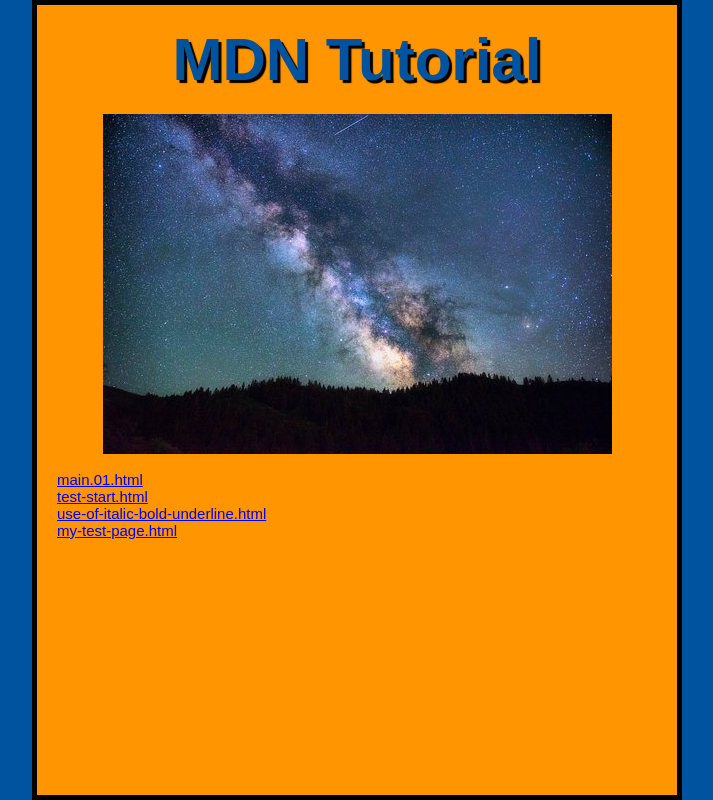
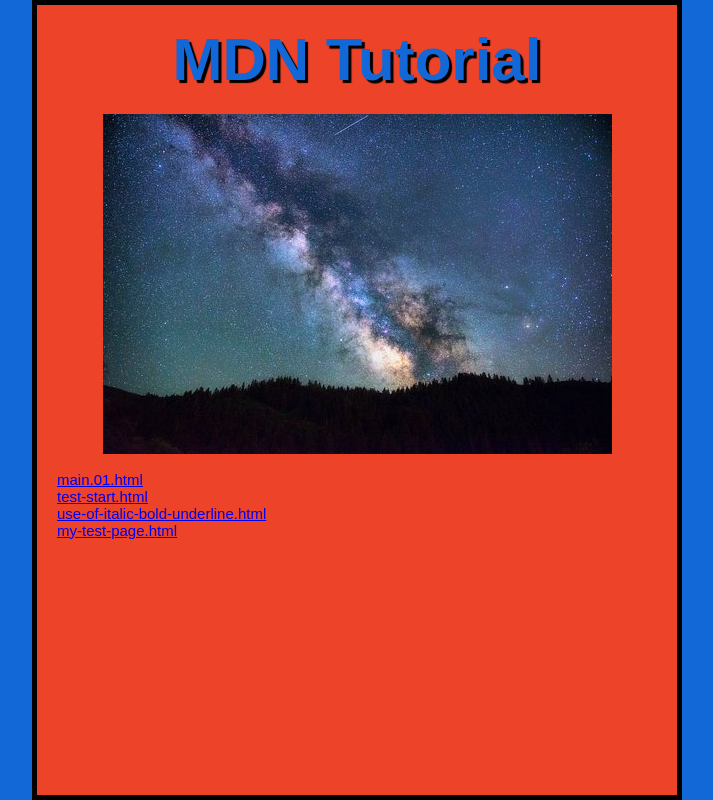
Before and after one commit to GatorDJD/MDNTutorial, a plain HTML site: page index.html in a window 1280 px wide. Shown: the whole page, without its empty margins (283-996 px from the left). Drawn offline with Linux system fonts and the light colour scheme; a web font is replaced by a local one.

Commit message:
Changed the background colors.

```diff
--- a/styles/style.css
+++ b/styles/style.css
@@ -1,7 +1,7 @@
 html {
     font-size: 15px; /* px means "pixels": the base font size is now 10 pixels high  */
     font-family: "PT Sans", sans-serif; /* this should be the rest of the output you got from Google fonts */
-    background-color: #00539F;
+    background-color: rgb(18,104,214);
   }
 
   h1 {
@@ -26,7 +26,10 @@ html {
   body {
     width: 600px;
     margin: 0 auto;
+    /*
     background-color: #FF9500;
+    */
+    background-color: rgb(237, 67, 41);
     padding: 0 20px 20px 20px;
     border: 5px solid black;
   }
@@ -34,7 +37,7 @@ html {
   h1 {
     margin: 0;
     padding: 20px 0;
-    color: #00539F;
+    color: rgb(18,104,214);
     text-shadow: 3px 3px 1px black;
   }
 
```
